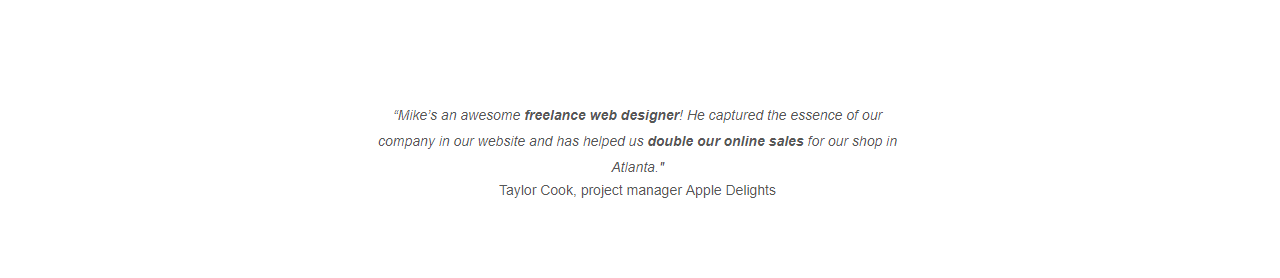
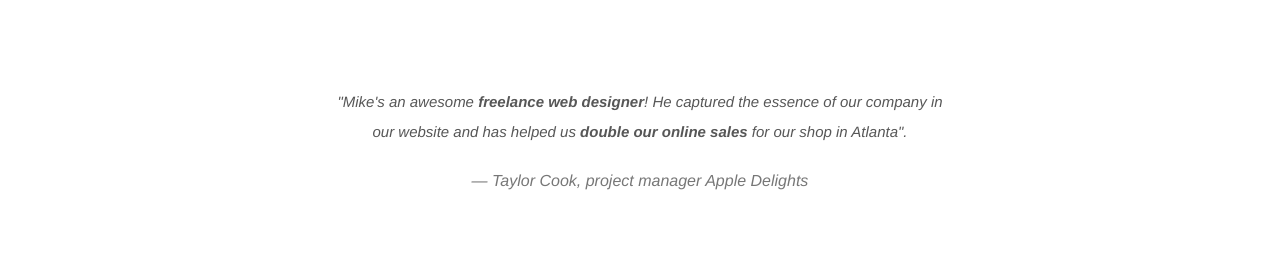
Before and after one commit to w3dd1e/p4, a plain HTML site: page index.html in a window 1280 px wide. Shown: the part 910-1188 px from the top of the page. Drawn offline with Linux system fonts and the light colour scheme.

Commit message:
Replace review quote image with text

```diff
--- a/index.html
+++ b/index.html
@@ -121,9 +121,6 @@
 				<div class="container bloc-md">
 					<div class="row">
 						<div class="col-sm-12 text-center">
-							<!--
-	TODO: REMOVE IMAGE, REPLACE WITH TEXT
--->
 
 							<p class="section-heading">I create websites and design graphics that help Atlanta companies become attractive and recognizable online.</p>
 						</div>
@@ -197,10 +194,7 @@
 	TODO: REMOVE IMAGE, REPLACE WITH TEXT
 -->
 
-							<img
-								alt="web agency, web design, logo design "
-								src="img/quote.png"
-							/>
+							<blockquote class="user-review"><p class="review-text">"Mike's an awesome <strong>freelance web designer</strong>! He captured the essence of our company in our website and has helped us <strong>double our online sales</strong> for our shop in Atlanta".</p><footer class="review-footer"><cite>Taylor Cook, project manager Apple Delights</cite></footer></blockquote>
 						</div>
 					</div>
 				</div>
--- a/style.css
+++ b/style.css
@@ -289,6 +289,8 @@ a:hover {
     font-size: 11px;
 }
 
+
+
 .navbar {
     margin-bottom: 0;
     z-index: 1;
@@ -364,6 +366,24 @@ a:hover {
     z-index: 2;
 }
 
+blockquote {
+    border-left: none;
+    font-size: 2rem;
+    line-height: 3rem;
+    font-style: italic;
+
+}
+
+blockquote::before {
+    font-size: 2rem;
+}
+
+
+
+cite {
+	line-height: 3;
+	text-align: left;
+}
 @media (min-width: 768px) {
     .site-navigation {
         position: absolute;
@@ -684,7 +704,23 @@ a {
 p {
     font-size: 12px;
 }
+blockquote {
+    border-left: none;
+    font-size: 2rem;
+    line-height: 3rem;
+    font-style: italic;
 
+}
+
+.review-text {
+    font-size: 1.5rem;
+}
+
+
+cite {
+	line-height: 3;
+	text-align: left;
+}
 .tight-width-whitespace {
     max-width: 600px;
     margin: auto auto auto auto;
```
